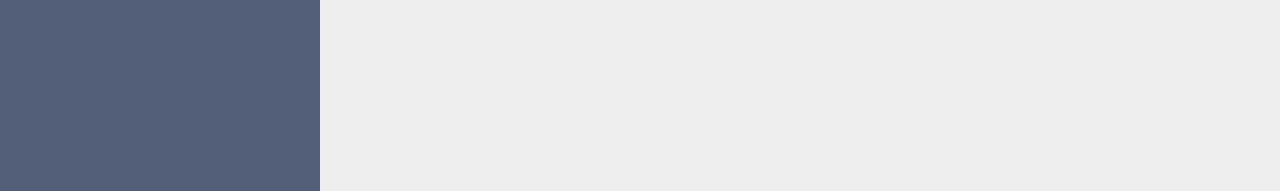
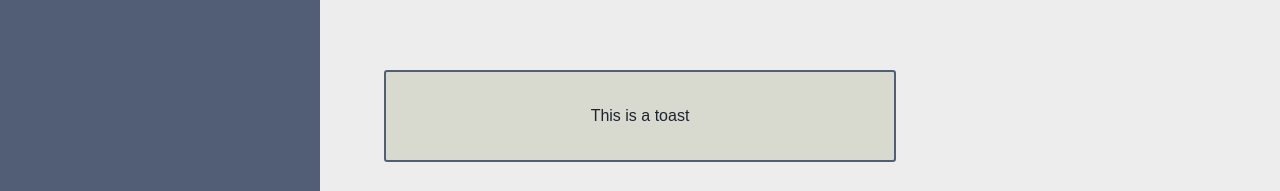
Before and after one commit to ingadi/gruppo, a React (Vite) app: page / in a window 1280 px wide. Shown: the part 606-797 px from the top of the page. Built offline with nearby package versions, Linux system fonts and the light colour scheme; a web font is replaced by a local one.

Commit message:
add a toast component

```diff
--- a/src/App.jsx
+++ b/src/App.jsx
@@ -2,11 +2,13 @@ import Header from "./features/Header";
 import Content from "./features/Content";
 import "./App.css";
 import Modal from "./components/Modal";
+import Toast from "./components/Toast";
 
 function App() {
   return (
     <main>
       {/* <Modal /> */}
+      <Toast />
       <Header />
       <Content />
     </main>
--- /dev/null
+++ b/src/components/Toast.jsx
@@ -0,0 +1,11 @@
+import styles from "./Toast.module.css";
+
+function Toast() {
+  return (
+    <div className={styles.toast}>
+      <p>This is a toast</p>
+    </div>
+  );
+}
+
+export default Toast;
--- /dev/null
+++ b/src/components/Toast.module.css
@@ -0,0 +1,22 @@
+.toast {
+  position: fixed;
+  bottom: 4vh;
+  left: 10vw;
+  right: 10vw;
+  margin: 0 auto;
+  background-color: rgb(216, 217, 207);
+  text-align: center;
+  padding: 1rem;
+  z-index: 2000;
+  border: 2px solid rgb(82, 94, 117);
+  border-radius: 0.2rem;
+}
+
+/* For Desktop View */
+@media screen and (min-width: 1024px) {
+  .toast {
+    padding: 2rem;
+    left: 30vw;
+    right: 30vw;
+  }
+}
```
